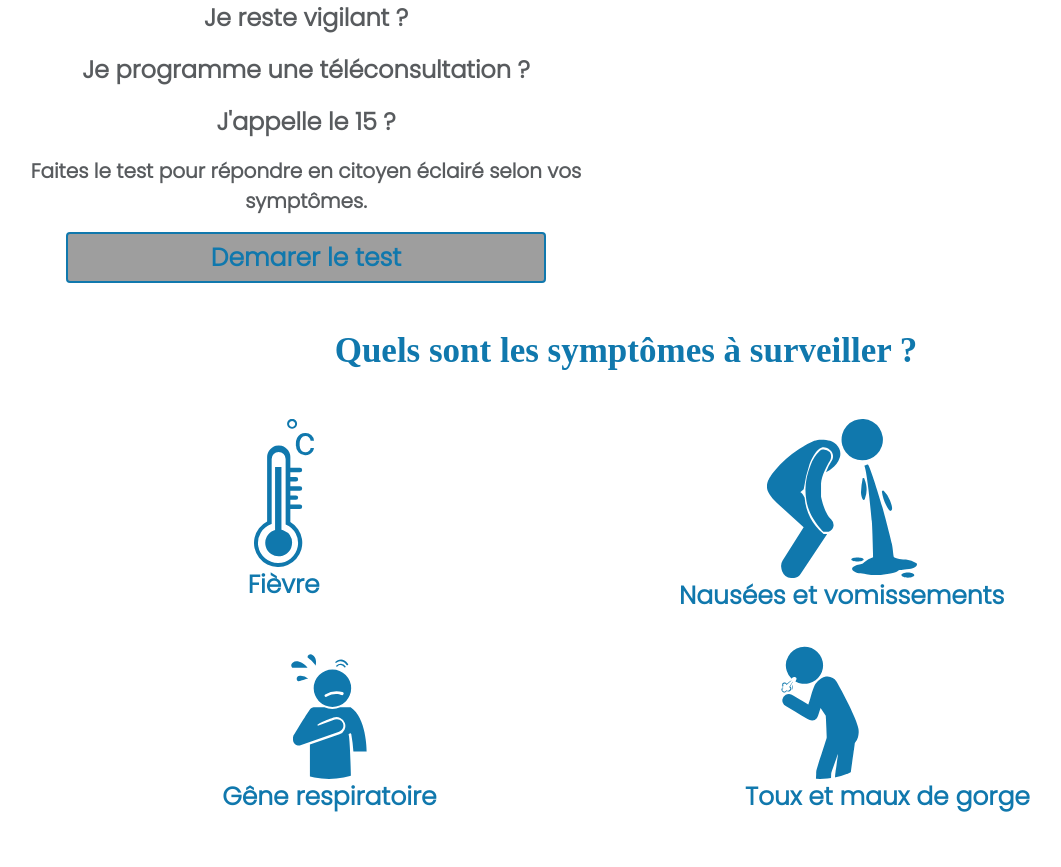
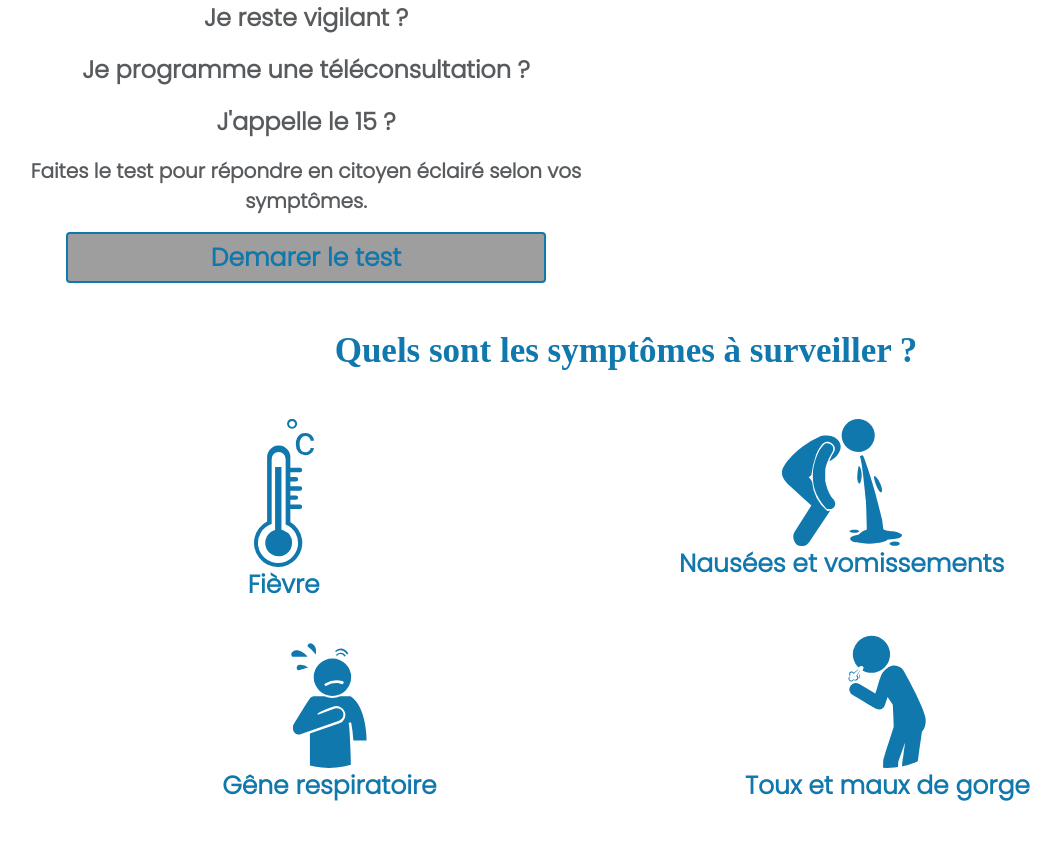
Before and after one commit to lahlaliwassim2/Test-COVID-19, a PHP site: page /index.php in a window 1280 px wide. Shown: the part 571-1438 px from the top of the page, without its empty margins (14-1075 px from the left). Run offline with PHP 8.4, Linux system fonts and the light colour scheme; some libraries are stand-ins or nearby versions; grey boxes are pictures that could not be loaded.

Commit message:
ajouter quelque modification sur page footer

```diff
--- a/components/footer.php
+++ b/components/footer.php
@@ -1,22 +1,22 @@
 <p class="text-center mt-5 w-h1">Quels sont les symptômes à surveiller ?</p>
 <div class="container d-flex flex-column mt-5">
-    <div class="d-flex flex-column flex-md-row  justify-content-around ">
-        <div class=" flex-column text-center">
+    <div class="d-flex flex-column flex-md-row  justify-content-around">
+        <div class=" flex-column text-center align-items-center">
             <img src="assets/img/Fievre.svg" width="60px" alt="">
             <p class="w-h5">Fièvre</p>
         </div>
-        <div class="flex-column text-center">
-            <img src="assets/img/nausee.svg" width="150px" alt="">
+        <div class="flex-column text-center align-items-center">
+            <img src="assets/img/nausee.svg" width="120px" alt="">
             <p class="w-h5"> Nausées et vomissements</p>
         </div>
     </div>
     <div class="d-flex flex-column flex-md-row justify-content-around">
-        <div class="flex-column text-center">
+        <div class="flex-column text-center align-items-center">
             <img src="assets/img/gene.svg" width="150px" alt="">
             <p class="w-h5"> Gêne respiratoire</p>
         </div>
 
-        <div class="d-flex flex-column text-center">
+        <div class="d-flex flex-column text-center align-items-center">
             <img src="assets/img/gorge.svg" width="150px" alt="">
             <p class="w-h5"> Toux et maux de gorge</p>
         </div>
```
